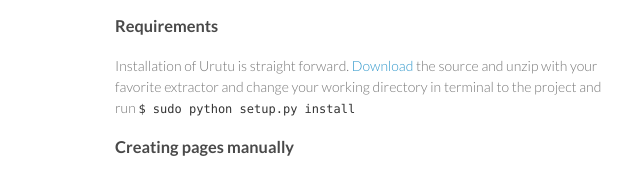
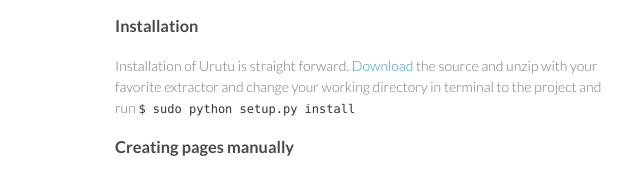
Before and after one commit to urutu/urutu.github.com, a plain HTML site: page index.html in a window 1280 px wide. Shown: the part 367-540 px from the top of the page, 455-1095 px from the left. Drawn offline with Linux system fonts and the light colour scheme.

```diff
--- a/index.html
+++ b/index.html
@@ -41,7 +41,7 @@
 </p>
 
 <h3>
-<a id="requirements" class="anchor" href="#requirements" aria-hidden="true"><span class="octicon octicon-link"></span></a>Requirements</h3>
+<a id="installation" class="anchor" href="#requirements" aria-hidden="true"><span class="octicon octicon-link"></span></a>Installation</h3>
 <p>
   Installation of Urutu is straight forward. <a href="https://github.com/urutu/Urutu/releases">Download</a> the source and unzip with your favorite extractor and change your working directory in terminal to the project and run
   <code>$ sudo python setup.py install</code>
```
